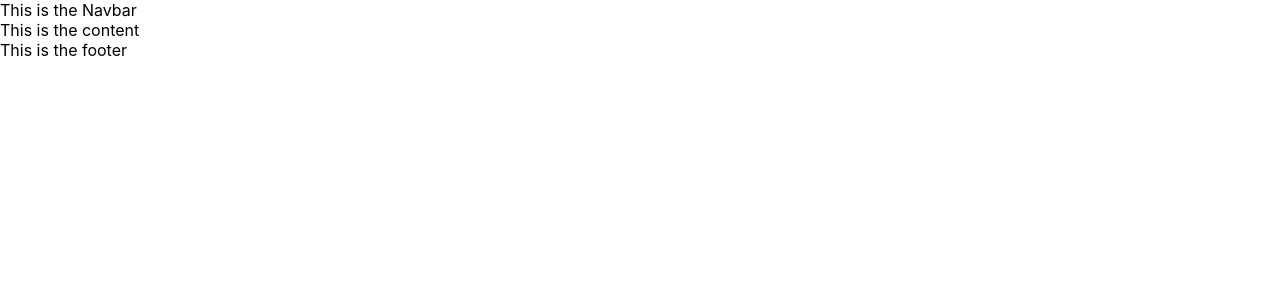
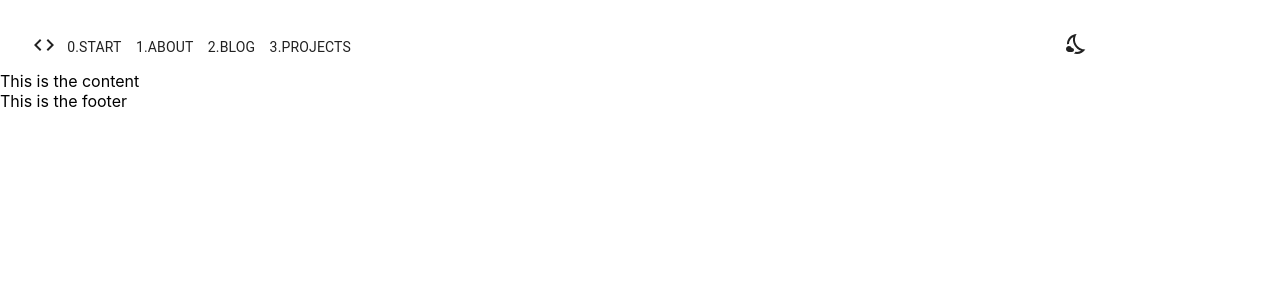
Before and after one commit to ryikeda/portfolio_website, a Next.js app: page / in a window 1280 px wide. Shown: the top 300 px of the page. Built offline with nearby package versions, Linux system fonts and the light colour scheme.

Commit message:
add styles to Navbar

```diff
--- a/components/Navbar.js
+++ b/components/Navbar.js
@@ -1,7 +1,108 @@
 import React from "react";
+import Link from "next/link";
+import { Grid, Box, Typography } from "@material-ui/core";
+import { makeStyles } from "@material-ui/core/styles";
+import {
+  Code as CodeIcon,
+  Brightness5Outlined as SunIcon,
+  NightsStayOutlined as MoonIcon,
+} from "@material-ui/icons";
 
-const Navbar = () => {
-  return <div>This is the Navbar</div>;
+const useStyles = makeStyles((theme) => ({
+  root: {
+    marginTop: theme.spacing(3),
+    padding: theme.spacing(1),
+    marginLeft: theme.spacing(3),
+  },
+  navLink: {
+    cursor: "pointer",
+    padding: theme.spacing(0.4),
+    borderRadius: theme.spacing(0.5),
+    "&:hover": {
+      backgroundColor: theme.palette.text.primary,
+      color: theme.palette.background.default,
+    },
+  },
+  modeSwitch: {
+    cursor: "pointer",
+  },
+}));
+
+const Navbar = ({ mode, setMode }) => {
+  const classes = useStyles();
+
+  const menu = [
+    {
+      path: "/",
+      name: "0.START",
+    },
+    {
+      path: "/about",
+      name: "1.ABOUT",
+    },
+    {
+      path: "/blog",
+      name: "2.BLOG",
+    },
+    {
+      path: "/projects",
+      name: "3.PROJECTS",
+    },
+  ];
+
+  const switchMode = () => {
+    const setTo = mode === "dark" ? "light" : "dark";
+    setMode(setTo);
+  };
+
+  return (
+    <Box className={classes.root}>
+      <Grid
+        container
+        direction="row"
+        justify="space-between"
+        alignItems="center"
+      >
+        <Grid
+          item
+          container
+          xs={10}
+          direction="row"
+          justify="flex-start"
+          alignItems="center"
+          spacing={1}
+        >
+          <Grid item>
+            <Link href="/" as="/">
+              <Typography variant="body2" color="textPrimary">
+                <CodeIcon />
+              </Typography>
+            </Link>
+          </Grid>
+          {menu.map(({ path, name }) => (
+            <Grid item key={name}>
+              <Link href={path} as={path}>
+                <Typography
+                  variant="body2"
+                  color="textPrimary"
+                  className={classes.navLink}
+                >
+                  {name}
+                </Typography>
+              </Link>
+            </Grid>
+          ))}
+        </Grid>
+        <Grid item xs={2}>
+          <Box className="NavbarModeSwitchBtn" onClick={() => switchMode()}>
+            <Typography color="textPrimary" className={classes.modeSwitch}>
+              {mode === "dark" ? <SunIcon /> : <MoonIcon />}
+            </Typography>
+          </Box>
+        </Grid>
+      </Grid>
+    </Box>
+  );
 };
 
 export default Navbar;
```
